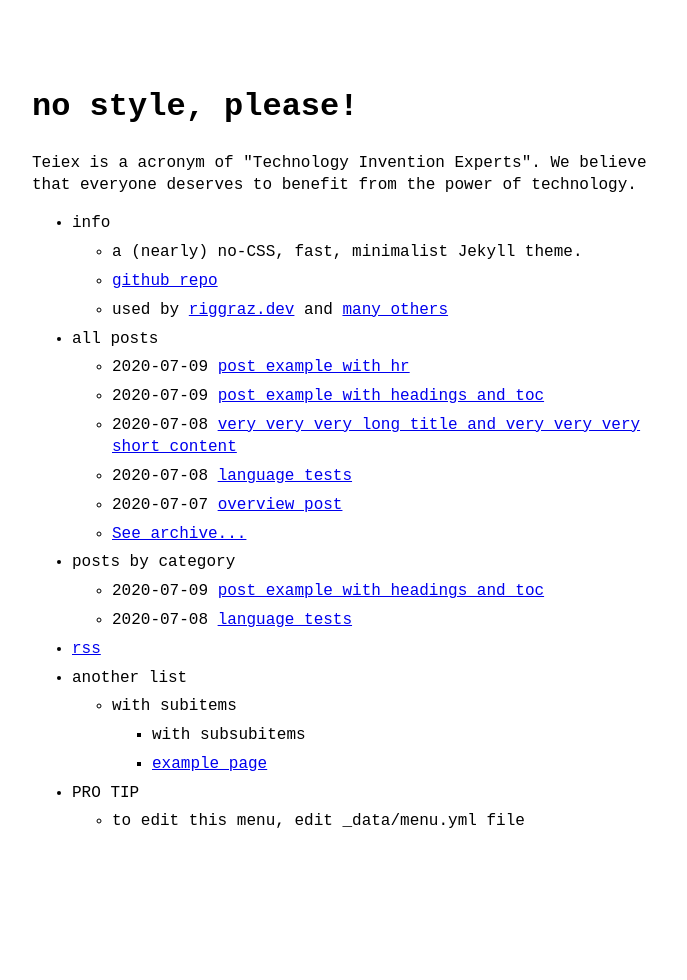
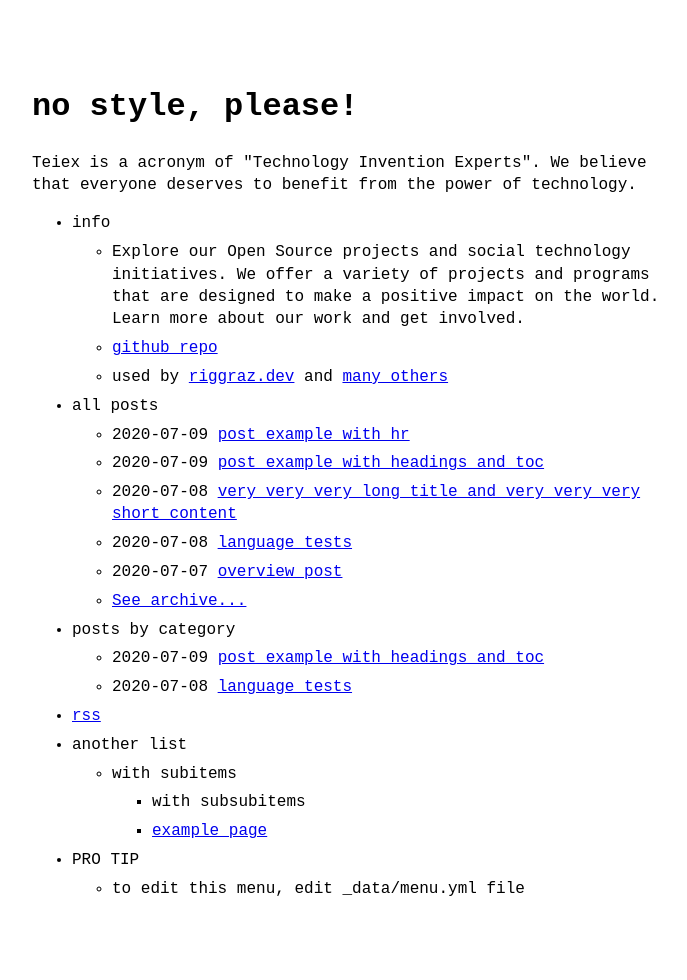
Before and after one commit to teiex/teiex.github.io, a Jekyll site: the page built from index.md, in a window 1280 px wide. Shown: the whole page, without its empty margins (288-975 px from the left). Built offline with Jekyll 4.4.1, drawn with Linux system fonts in a browser that asks for light colours; before the commit the page ends 913 px from its top, so only the background shows below that.

Commit message:
changing the info description section of the homepage

```diff
--- a/_data/menu.yml
+++ b/_data/menu.yml
@@ -4,7 +4,10 @@
 entries:
   - title: info
     entries:
-      - title: a (nearly) no-CSS, fast, minimalist Jekyll theme.
+      - title: >
+          Explore our Open Source projects and social technology initiatives.
+          We offer a variety of projects and programs that are designed to make a positive impact on the world.
+          Learn more about our work and get involved.
       - title: github repo
         url: https://github.com/riggraz/no-style-please
       - title: "used by <a href='https://riggraz.dev'>riggraz.dev</a> and <a href='https://github.com/riggraz/no-style-please/network/dependents'>many others</a>"
```
